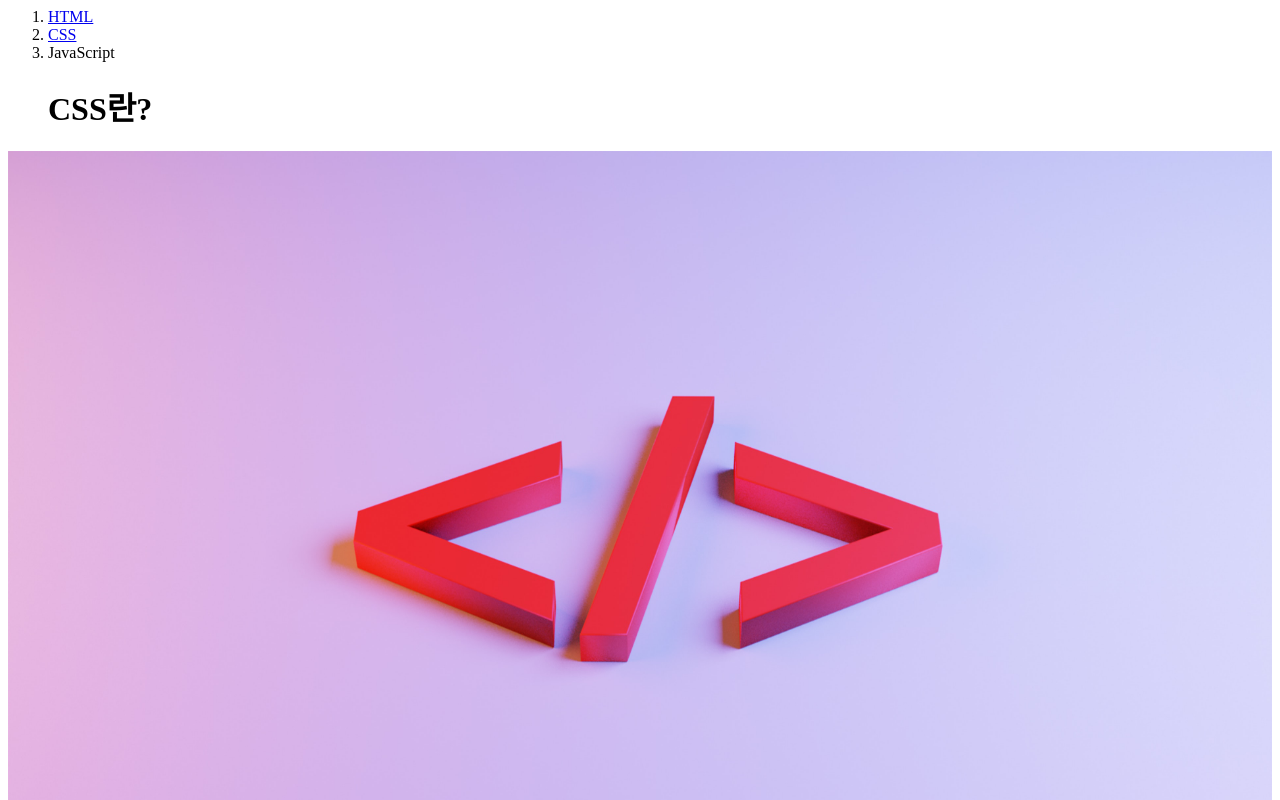
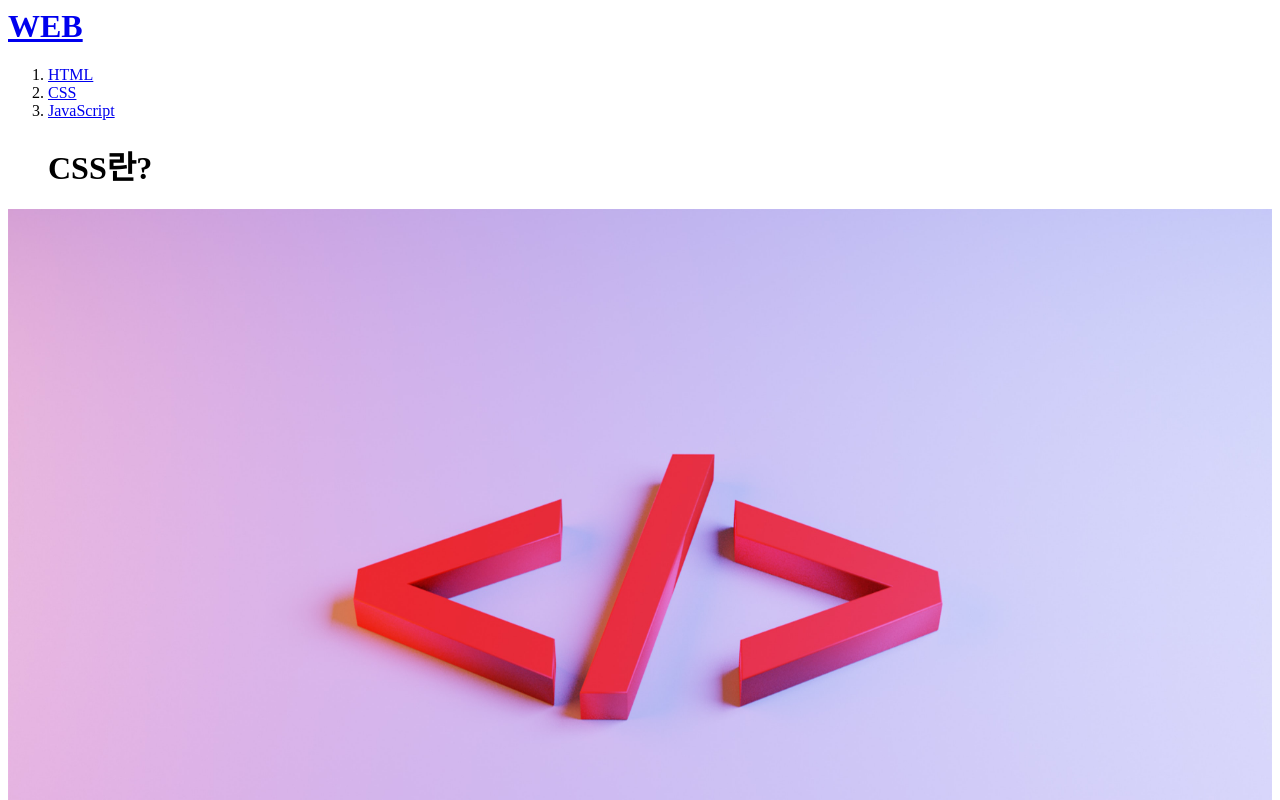
Before and after one commit to gyuyou/gyuyou, a plain HTML site: page 2.html in a window 1280 px wide. Shown: the top 800 px of the page. Drawn offline with Linux system fonts and the light colour scheme.

Commit message:
Add files via upload

```diff
--- a/2.html
+++ b/2.html
@@ -4,10 +4,11 @@
 
 </head>
 <body>
+<h1><a href="index.html">WEB</a></h1>
 <ol>
 <li><a href="1.html">HTML</a></li> <!--1.html-->
 <li><a href="2.html">CSS</a></li><!--2.html-->
-<li>JavaScript</a></li><!--3.html-->
+<li><a href="3.html">JavaScript</a></li><!--3.html-->
 <h1>CSS란?</h1>
 </ol>
 <img src="html 2.jpg" alt="html image" width="100%" height="100%">
```
Also changed, not shown: 1.html (+2 -1 lines).
